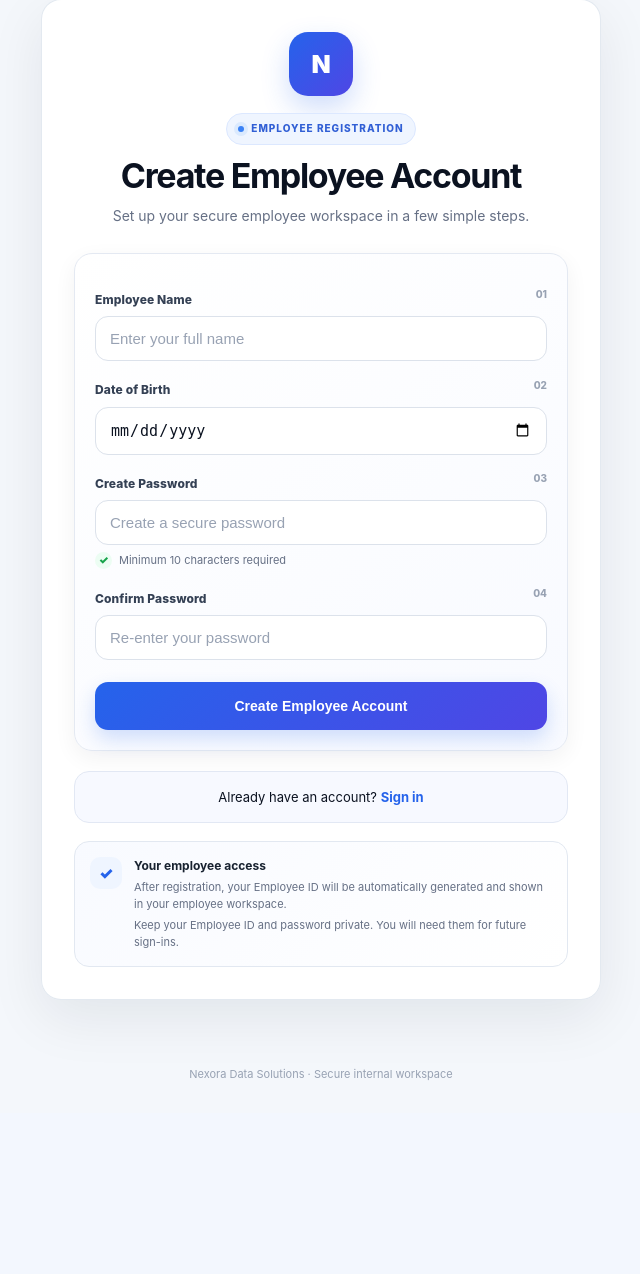
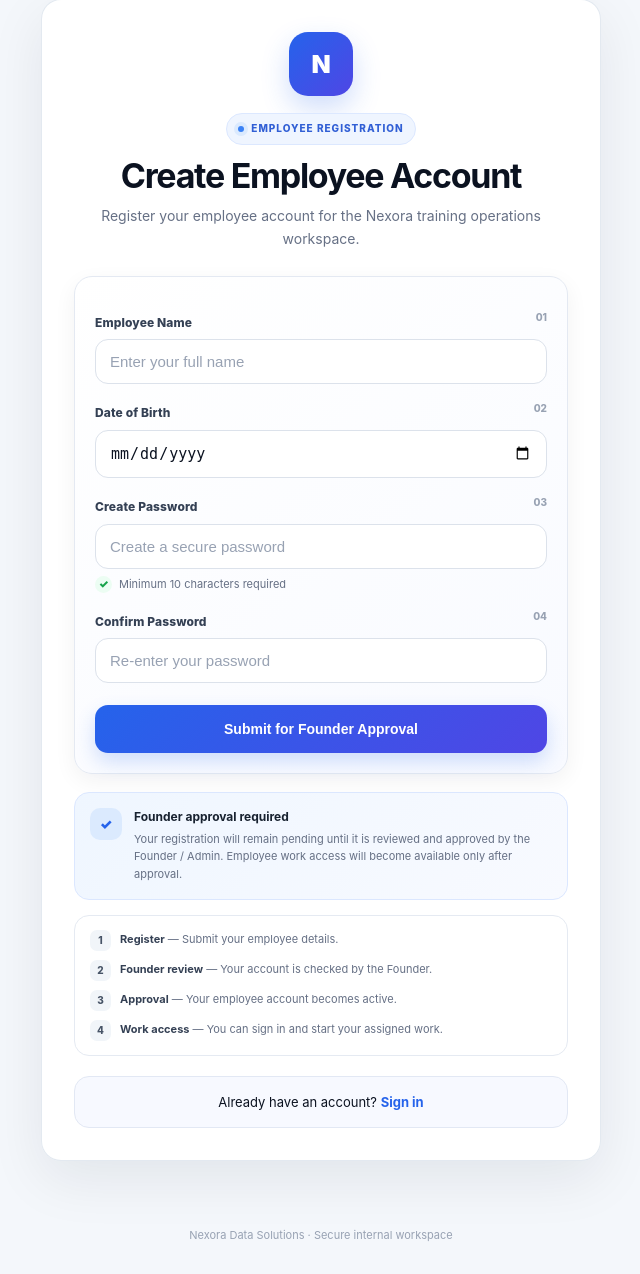
Before and after one commit to ankitsingh9939663322-bot/Employee--data-entry-portals, a Flask app: page /register in a window 1280 px wide. Shown: the part 136-1410 px from the top of the page, without its empty margins (319-959 px from the left). Before the commit the page ends 1216 px from the top, so only its background shows below. Run offline with Flask 3, Linux system fonts and the light colour scheme; some libraries are stand-ins or nearby versions.

Commit message:
Update register.html

```diff
--- a/templates/register.html
+++ b/templates/register.html
@@ -8,6 +8,11 @@
     <meta
         name="viewport"
         content="width=device-width, initial-scale=1"
+    >
+
+    <meta
+        name="theme-color"
+        content="#0b1220"
     >
 
     <title>Nexora · Employee Registration</title>
@@ -25,171 +30,268 @@
         }
 
         .register-header {
-            text-align:center;
-            margin-bottom:26px;
+            text-align: center;
+            margin-bottom: 26px;
         }
 
         .register-icon {
-            width:64px;
-            height:64px;
-            margin:0 auto 17px;
-            display:grid;
-            place-items:center;
-            border-radius:19px;
-            background:linear-gradient(
+            width: 64px;
+            height: 64px;
+            margin: 0 auto 17px;
+
+            display: grid;
+            place-items: center;
+
+            border-radius: 19px;
+
+            background:
+                linear-gradient(
                     135deg,
                     var(--primary),
                     var(--primary-2)
                 );
-            color:#fff;
-            font-size:25px;
-            font-weight:900;
-            box-shadow:0 12px 28px rgba(37,99,235,.22);
+
+            color: #fff;
+            font-size: 25px;
+            font-weight: 900;
+
+            box-shadow:
+                0 12px 28px rgba(37,99,235,.22);
         }
 
         .register-header .eyebrow {
-            margin-bottom:12px;
+            margin-bottom: 12px;
         }
 
         .register-header h1 {
-            margin-bottom:9px;
+            margin-bottom: 9px;
         }
 
         .register-header .muted {
-            margin-bottom:0;
+            margin-bottom: 0;
         }
 
         .form-section {
-            padding:20px;
-            border:1px solid #e4e9f2;
-            border-radius:18px;
-            background:linear-gradient(
+            padding: 20px;
+
+            border: 1px solid #e4e9f2;
+            border-radius: 18px;
+
+            background:
+                linear-gradient(
                     145deg,
                     #ffffff,
                     #f8faff
                 );
-            box-shadow:var(--shadow-sm);
+
+            box-shadow: var(--shadow-sm);
         }
 
         .field-group {
-            margin-bottom:3px;
+            margin-bottom: 3px;
         }
 
         .field-label {
-            display:flex;
-            justify-content:space-between;
-            align-items:center;
-            gap:10px;
+            display: flex;
+            justify-content: space-between;
+            align-items: center;
+            gap: 10px;
         }
 
         .field-label label {
-            margin-bottom:7px;
+            margin-bottom: 7px;
         }
 
         .field-number {
-            color:#98a2b3;
-            font-size:10px;
-            font-weight:800;
+            color: #98a2b3;
+            font-size: 10px;
+            font-weight: 800;
         }
 
         .password-note {
-            display:flex;
-            align-items:center;
-            gap:7px;
-            margin-top:7px;
-            color:#667085;
-            font-size:11px;
+            display: flex;
+            align-items: center;
+            gap: 7px;
+
+            margin-top: 7px;
+
+            color: #667085;
+            font-size: 11px;
         }
 
         .password-note:before {
-            content:"✓";
-            display:grid;
-            place-items:center;
-            width:17px;
-            height:17px;
-            border-radius:50%;
-            background:#ecfdf3;
-            color:#16a34a;
-            font-weight:900;
+            content: "✓";
+
+            display: grid;
+            place-items: center;
+
+            width: 17px;
+            height: 17px;
+
+            border-radius: 50%;
+
+            background: #ecfdf3;
+            color: #16a34a;
+
+            font-weight: 900;
         }
 
         .register-button {
-            width:100%;
-            margin-top:19px;
-            min-height:48px;
-            font-size:14px;
+            width: 100%;
+            margin-top: 19px;
+            min-height: 48px;
+            font-size: 14px;
         }
 
         .login-box {
-            margin-top:20px;
-            padding:15px;
-            text-align:center;
-            border-radius:15px;
-            background:#f7f9ff;
-            border:1px solid #e2e8f4;
+            margin-top: 20px;
+            padding: 15px;
+
+            text-align: center;
+
+            border-radius: 15px;
+
+            background: #f7f9ff;
+            border: 1px solid #e2e8f4;
         }
 
         .login-box p {
-            margin:0;
-            font-size:13px;
+            margin: 0;
+            font-size: 13px;
         }
 
-        .security-box {
-            display:flex;
-            gap:12px;
-            align-items:flex-start;
-            margin-top:18px;
-            padding:15px;
-            border-radius:15px;
-            background:linear-gradient(
+        /* =========================================================
+           APPROVAL INFORMATION
+        ========================================================= */
+
+        .approval-box {
+            display: flex;
+            gap: 12px;
+            align-items: flex-start;
+
+            margin-top: 18px;
+            padding: 15px;
+
+            border-radius: 15px;
+
+            background:
+                linear-gradient(
                     135deg,
-                #f8faff,
-                #ffffff
+                    #eff6ff,
+                    #f8faff
                 );
-            border:1px solid #e2e8f1;
+
+            border: 1px solid #dbe7ff;
         }
 
-        .security-icon {
-            flex:0 0 32px;
-            width:32px;
-            height:32px;
-            display:grid;
-            place-items:center;
-            border-radius:10px;
-            background:#eff5ff;
-            color:#2563eb;
-            font-weight:900;
+        .approval-icon {
+            flex: 0 0 32px;
+
+            width: 32px;
+            height: 32px;
+
+            display: grid;
+            place-items: center;
+
+            border-radius: 10px;
+
+            background: #dbeafe;
+            color: #2563eb;
+
+            font-size: 14px;
+            font-weight: 900;
         }
 
-        .security-content strong {
-            display:block;
-            color:#182230;
-            font-size:12px;
-            margin-bottom:3px;
+        .approval-content strong {
+            display: block;
+
+            color: #182230;
+
+            font-size: 12px;
+
+            margin-bottom: 4px;
         }
 
-        .security-content span {
-            display:block;
-            color:#667085;
-            font-size:11px;
-            line-height:1.55;
+        .approval-content span {
+            display: block;
+
+            color: #667085;
+
+            font-size: 11px;
+            line-height: 1.6;
+        }
+
+        /* =========================================================
+           REGISTRATION STEPS
+        ========================================================= */
+
+        .process-box {
+            display: grid;
+            gap: 9px;
+
+            margin-top: 15px;
+            padding: 14px 15px;
+
+            border-radius: 15px;
+
+            background: #ffffff;
+
+            border: 1px solid #e5eaf2;
+        }
+
+        .process-row {
+            display: flex;
+            align-items: center;
+            gap: 9px;
+
+            color: #667085;
+
+            font-size: 11px;
+            line-height: 1.45;
+        }
+
+        .process-number {
+            width: 21px;
+            height: 21px;
+
+            flex: 0 0 21px;
+
+            display: grid;
+            place-items: center;
+
+            border-radius: 7px;
+
+            background: #f1f5f9;
+            color: #475467;
+
+            font-size: 10px;
+            font-weight: 850;
+        }
+
+        .process-row strong {
+            color: #344054;
         }
 
         @media(max-width:700px) {
 
             .register-card {
-                margin:2vh auto;
+                margin: 2vh auto;
             }
 
             .register-icon {
-                width:56px;
-                height:56px;
-                border-radius:17px;
-                font-size:22px;
+                width: 56px;
+                height: 56px;
+                border-radius: 17px;
+                font-size: 22px;
             }
 
             .form-section {
-                padding:17px;
+                padding: 17px;
+            }
+
+            .approval-box,
+            .process-box {
+                padding: 13px;
             }
 
         }
@@ -202,7 +304,9 @@
 <body>
 
 
-<!-- HEADER -->
+<!-- =========================================================
+     HEADER
+========================================================= -->
 
 <div class="header">
 
@@ -213,14 +317,18 @@
 </div>
 
 
-<!-- MAIN -->
+<!-- =========================================================
+     MAIN
+========================================================= -->
 
 <div class="container">
 
     <div class="card register-card">
 
 
-        <!-- HEADER -->
+        <!-- =====================================================
+             HEADER
+        ====================================================== -->
 
         <div class="register-header">
 
@@ -237,14 +345,16 @@
             </h1>
 
             <p class="muted">
-                Set up your secure employee workspace
-                in a few simple steps.
+                Register your employee account for the
+                Nexora training operations workspace.
             </p>
 
         </div>
 
 
-        <!-- FLASH MESSAGES -->
+        <!-- =====================================================
+             FLASH MESSAGES
+        ====================================================== -->
 
         {% with messages = get_flashed_messages(with_categories=true) %}
 
@@ -259,7 +369,9 @@
         {% endwith %}
 
 
-        <!-- FORM -->
+        <!-- =====================================================
+             REGISTRATION FORM
+        ====================================================== -->
 
         <div class="form-section">
 
@@ -278,7 +390,9 @@
                 >
 
 
-                <!-- NAME -->
+                <!-- =================================================
+                     EMPLOYEE NAME
+                ================================================== -->
 
                 <div class="field-group">
 
@@ -307,7 +421,9 @@
                 </div>
 
 
-                <!-- DOB -->
+                <!-- =================================================
+                     DATE OF BIRTH
+                ================================================== -->
 
                 <div class="field-group">
 
@@ -333,7 +449,9 @@
                 </div>
 
 
-                <!-- PASSWORD -->
+                <!-- =================================================
+                     PASSWORD
+                ================================================== -->
 
                 <div class="field-group">
 
@@ -366,7 +484,9 @@
                 </div>
 
 
-                <!-- CONFIRM PASSWORD -->
+                <!-- =================================================
+                     CONFIRM PASSWORD
+                ================================================== -->
 
                 <div class="field-group">
 
@@ -395,13 +515,15 @@
                 </div>
 
 
-                <!-- SUBMIT -->
+                <!-- =================================================
+                     SUBMIT
+                ================================================== -->
 
                 <button
                     type="submit"
                     class="register-button"
                 >
-                    Create Employee Account
+                    Submit for Founder Approval
                 </button>
 
 
@@ -410,7 +532,101 @@
         </div>
 
 
-        <!-- LOGIN -->
+        <!-- =====================================================
+             APPROVAL INFORMATION
+        ====================================================== -->
+
+        <div class="approval-box">
+
+            <div class="approval-icon">
+                ✓
+            </div>
+
+            <div class="approval-content">
+
+                <strong>
+                    Founder approval required
+                </strong>
+
+                <span>
+                    Your registration will remain pending until
+                    it is reviewed and approved by the Founder /
+                    Admin. Employee work access will become
+                    available only after approval.
+                </span>
+
+            </div>
+
+        </div>
+
+
+        <!-- =====================================================
+             APPROVAL PROCESS
+        ====================================================== -->
+
+        <div class="process-box">
+
+            <div class="process-row">
+
+                <div class="process-number">
+                    1
+                </div>
+
+                <div>
+                    <strong>Register</strong>
+                    — Submit your employee details.
+                </div>
+
+            </div>
+
+
+            <div class="process-row">
+
+                <div class="process-number">
+                    2
+                </div>
+
+                <div>
+                    <strong>Founder review</strong>
+                    — Your account is checked by the Founder.
+                </div>
+
+            </div>
+
+
+            <div class="process-row">
+
+                <div class="process-number">
+                    3
+                </div>
+
+                <div>
+                    <strong>Approval</strong>
+                    — Your employee account becomes active.
+                </div>
+
+            </div>
+
+
+            <div class="process-row">
+
+                <div class="process-number">
+                    4
+                </div>
+
+                <div>
+                    <strong>Work access</strong>
+                    — You can sign in and start your assigned work.
+                </div>
+
+            </div>
+
+        </div>
+
+
+        <!-- =====================================================
+             LOGIN
+        ====================================================== -->
 
         <div class="login-box">
 
@@ -427,42 +643,14 @@
         </div>
 
 
-        <!-- SECURITY -->
-
-        <div class="security-box">
-
-            <div class="security-icon">
-                ✓
-            </div>
-
-            <div class="security-content">
-
-                <strong>
-                    Your employee access
-                </strong>
-
-                <span>
-                    After registration, your Employee ID will
-                    be automatically generated and shown in
-                    your employee workspace.
-                </span>
-
-                <span style="margin-top:4px;">
-                    Keep your Employee ID and password private.
-                    You will need them for future sign-ins.
-                </span>
-
     </div>
 
 </div>
 
 
-    </div>
-
-</div>
-
-
-<!-- FOOTER -->
+<!-- =========================================================
+     FOOTER
+========================================================= -->
 
 <div class="site-footer">
     Nexora Data Solutions · Secure internal workspace
```
Lines whose indentation alone changed are shown as unchanged.
